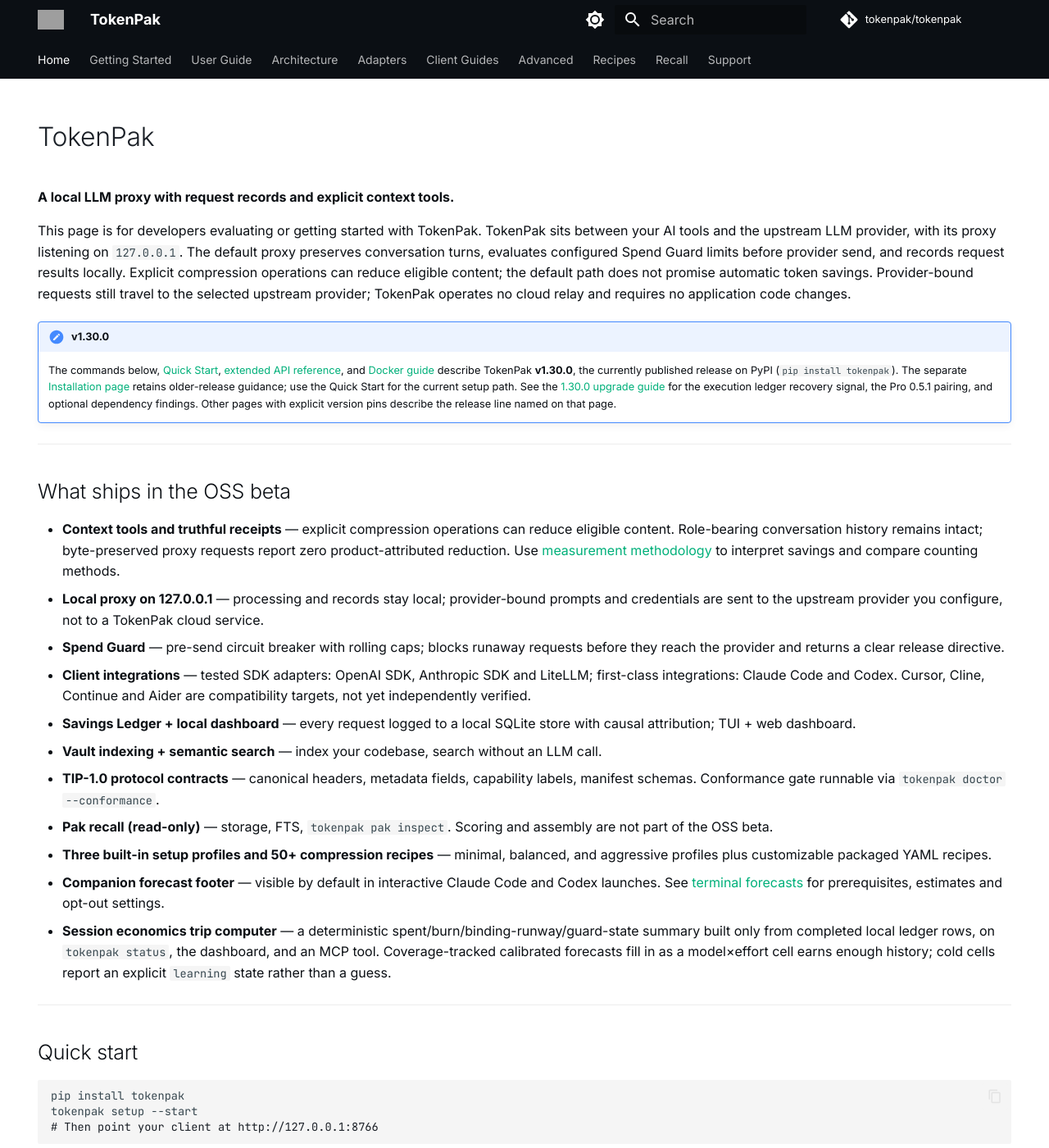
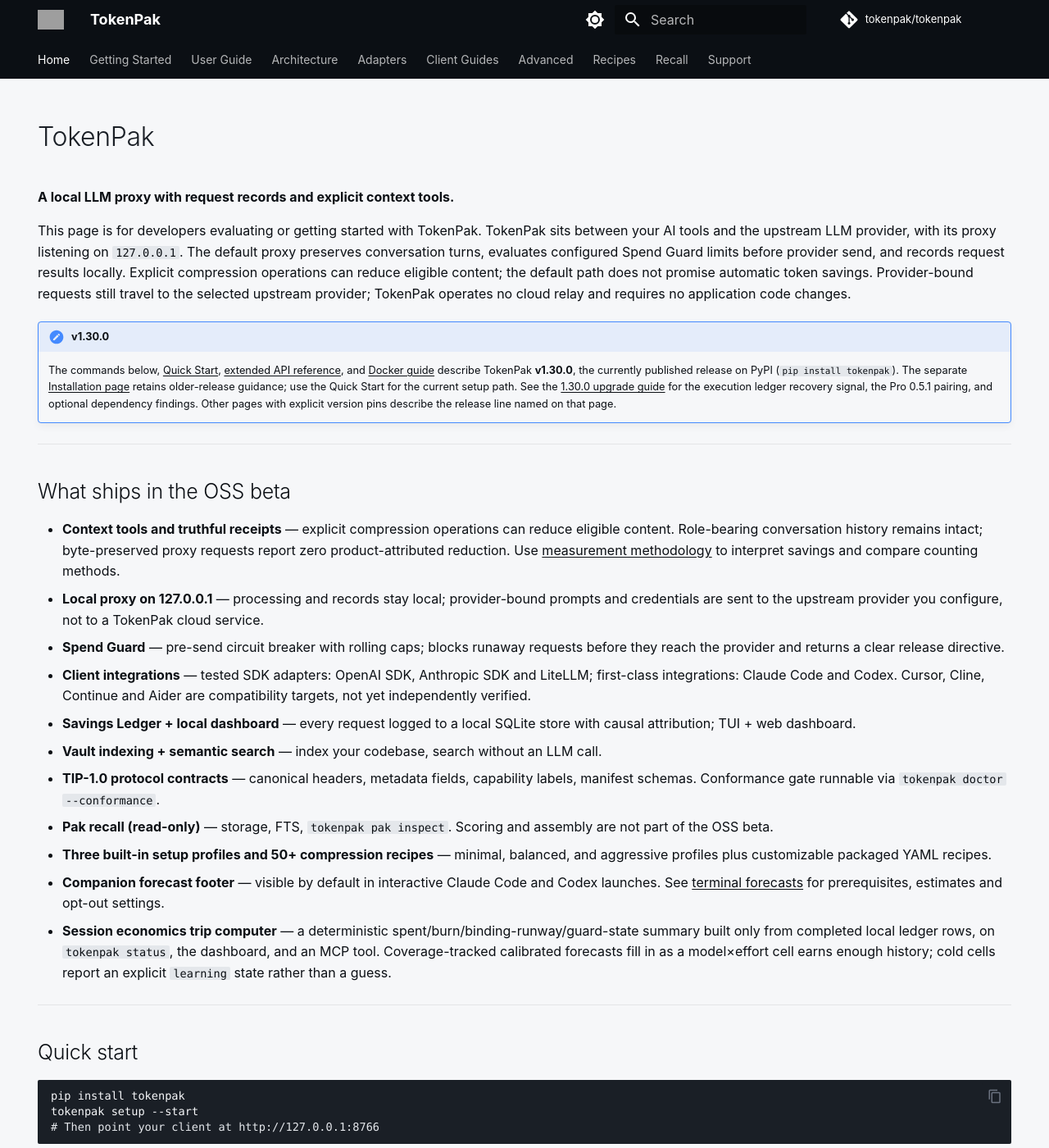
Before and after one commit to tokenpak/docs, an MkDocs documentation site: the page built from docs/index.md, in a window 1280 px wide and 1400 px high. Shown: the whole window at 82% size. Built offline with MkDocs 1.6.1 and Material for MkDocs 9.7.7, drawn with Linux system fonts in a browser that asks for light colours; comment, search, counter and statistics services are not loaded; grey boxes are pictures that could not be loaded.

Commit message:
style(theme): use the brand palette tokens and system fonts
Define the palette once in tokenpak.css and derive every colour from it. The accent is the brand teal. Light pages use the paper background with ink, underlined links; dark pages use charcoal; code blocks are charcoal with paper text in both schemes. Set theme.font to false so the theme loads no web fonts.

```diff
--- a/docs/assets/tokenpak.css
+++ b/docs/assets/tokenpak.css
@@ -1,46 +1,105 @@
 /*
- * TokenPak brand token overrides for Material for MkDocs.
+ * TokenPak brand tokens for Material for MkDocs.
  *
- * Light scheme: paper background, ink text, brand teal accent.
- * Dark scheme:  near-black background, off-white text, brand teal accent.
+ * Light scheme: paper page, ink text, ink links with an underline.
+ * Dark scheme:  charcoal page, light text, accent links.
+ * Code blocks:  charcoal with paper text, in both schemes.
  *
- * Brand tokens mirror the Astro site's tailwind.config.mjs to keep
- * tokenpak.ai and docs.tokenpak.ai visually consistent.
- *
- *   tp-ink:           #0B0F14
- *   tp-paper:         #F6F7F9
- *   tp-accent:        #00C389  (brand teal)
- *   tp-signal-value:  #EDE085  (savings highlight, used sparingly)
- *   tp-mute:          #6B7280
- *   tp-rule:          #E4E7EB
+ * The palette is defined once, in the first rule below. Every other colour in
+ * this file is derived from it, and the tokenpak.ai site uses the same palette.
+ * The theme loads no web fonts (see theme.font in mkdocs.yml).
  */
 
+:root {
+  --tp-ink:          #0B0F14;
+  --tp-paper:        #F6F7F9;
+  --tp-charcoal:     #1A1F26;
+  --tp-accent:       #00B4AA;
+  --tp-signal-value: #EDE085;
+  --tp-warn:         #F5A623;
+  --tp-danger:       #E5484D;
+  --tp-mute:         #6B7280;
+  --tp-rule:         #E4E7EB;
+}
+
+/* Light scheme. */
 :root,
 [data-md-color-scheme="default"] {
-  --md-primary-fg-color:               #0B0F14;
-  --md-primary-fg-color--light:        #1A1F26;
-  --md-primary-fg-color--dark:         #000000;
-  --md-accent-fg-color:                #00C389;
-  --md-accent-fg-color--transparent:   rgba(0, 195, 137, 0.12);
-  --md-default-bg-color:               #FFFFFF;
-  --md-default-fg-color:               #0B0F14;
-  --md-default-fg-color--light:        #1A1F26;
-  --md-typeset-a-color:                #00B07A;
+  --md-primary-fg-color:               var(--tp-ink);
+  --md-primary-fg-color--light:        var(--tp-charcoal);
+  --md-primary-fg-color--dark:         var(--tp-ink);
+  --md-accent-fg-color:                var(--tp-accent);
+  --md-accent-fg-color--transparent:   rgba(0, 180, 170, 0.12);
+  --md-accent-bg-color:                var(--tp-ink);
+  --md-default-bg-color:               var(--tp-paper);
+  --md-default-fg-color:               var(--tp-ink);
+  --md-default-fg-color--light:        var(--tp-charcoal);
+  --md-typeset-a-color:                var(--tp-ink);
+  --md-code-bg-color:                  var(--tp-rule);
+  --md-code-fg-color:                  var(--tp-ink);
 }
 
+/* Dark scheme. */
 [data-md-color-scheme="slate"] {
-  --md-primary-fg-color:               #0B0F14;
-  --md-primary-fg-color--light:        #1A1F26;
-  --md-primary-fg-color--dark:         #000000;
-  --md-accent-fg-color:                #00C389;
-  --md-accent-fg-color--transparent:   rgba(0, 195, 137, 0.18);
-  --md-default-bg-color:               #0B0F14;
-  --md-default-fg-color:               #E4E7EB;
-  --md-default-fg-color--light:        #F6F7F9;
-  --md-default-fg-color--lighter:      #6B7280;
-  --md-typeset-a-color:                #00C389;
-  --md-code-bg-color:                  #14181F;
-  --md-code-fg-color:                  #E4E7EB;
+  --md-primary-fg-color:               var(--tp-ink);
+  --md-primary-fg-color--light:        var(--tp-charcoal);
+  --md-primary-fg-color--dark:         var(--tp-ink);
+  --md-accent-fg-color:                var(--tp-accent);
+  --md-accent-fg-color--transparent:   rgba(0, 180, 170, 0.18);
+  --md-accent-bg-color:                var(--tp-ink);
+  --md-default-bg-color:               var(--tp-charcoal);
+  --md-default-fg-color:               var(--tp-rule);
+  --md-default-fg-color--light:        var(--tp-paper);
+  --md-default-fg-color--lighter:      var(--tp-mute);
+  --md-typeset-a-color:                var(--tp-accent);
+  --md-code-bg-color:                  var(--tp-ink);
+  --md-code-fg-color:                  var(--tp-rule);
+}
+
+/*
+ * Links on the light page use ink with an underline, so the underline carries
+ * the affordance. Hover and focus shift to the accent (Material default).
+ * The active navigation item is bold, because its colour now matches the rest.
+ */
+[data-md-color-scheme="default"] .md-typeset a:not(.headerlink) {
+  text-decoration: underline;
+  text-underline-offset: 0.15em;
+}
+[data-md-color-scheme="default"] .md-nav__link--active {
+  font-weight: 600;
+}
+
+/*
+ * Code blocks: charcoal background, paper text and light syntax colours, the
+ * same in both schemes. The variables are set on the block, so inline code
+ * keeps the chip colours above. The six coloured tokens are Material's own
+ * dark-scheme syntax colours, which stay above 5:1 against charcoal.
+ */
+.md-typeset .highlight,
+.md-typeset pre {
+  --md-code-bg-color:                  var(--tp-charcoal);
+  --md-code-bg-color--light:           var(--tp-charcoal);
+  --md-code-bg-color--lighter:         var(--tp-charcoal);
+  --md-code-fg-color:                  var(--tp-paper);
+  --md-default-fg-color--light:        var(--tp-rule);
+  --md-default-fg-color--lightest:     var(--tp-mute);
+  --md-code-hl-name-color:             var(--tp-paper);
+  --md-code-hl-operator-color:         var(--tp-rule);
+  --md-code-hl-punctuation-color:      var(--tp-rule);
+  --md-code-hl-comment-color:          var(--tp-rule);
+  --md-code-hl-generic-color:          var(--tp-rule);
+  --md-code-hl-variable-color:         var(--tp-rule);
+  --md-code-hl-keyword-color:          #6791E0;
+  --md-code-hl-function-color:         #C973D9;
+  --md-code-hl-constant-color:         #9383E2;
+  --md-code-hl-string-color:           #2FB170;
+  --md-code-hl-number-color:           #E6695B;
+  --md-code-hl-special-color:          #F06090;
+}
+
+/* On the dark page a charcoal block matches the background, so it gets a hairline edge. */
+[data-md-color-scheme="slate"] .md-typeset pre > code {
+  box-shadow: 0 0 0 0.05rem var(--tp-mute) inset;
 }
 
 /* Brand wordmark split-color (matches Astro site Header). */
--- a/mkdocs.yml
+++ b/mkdocs.yml
@@ -30,9 +30,7 @@
       toggle:
         icon: material/brightness-4
         name: Switch to light mode
-  font:
-    text: Inter
-    code: JetBrains Mono
+  font: false
   logo: assets/logo.svg
   favicon: assets/favicon.ico
 
```
